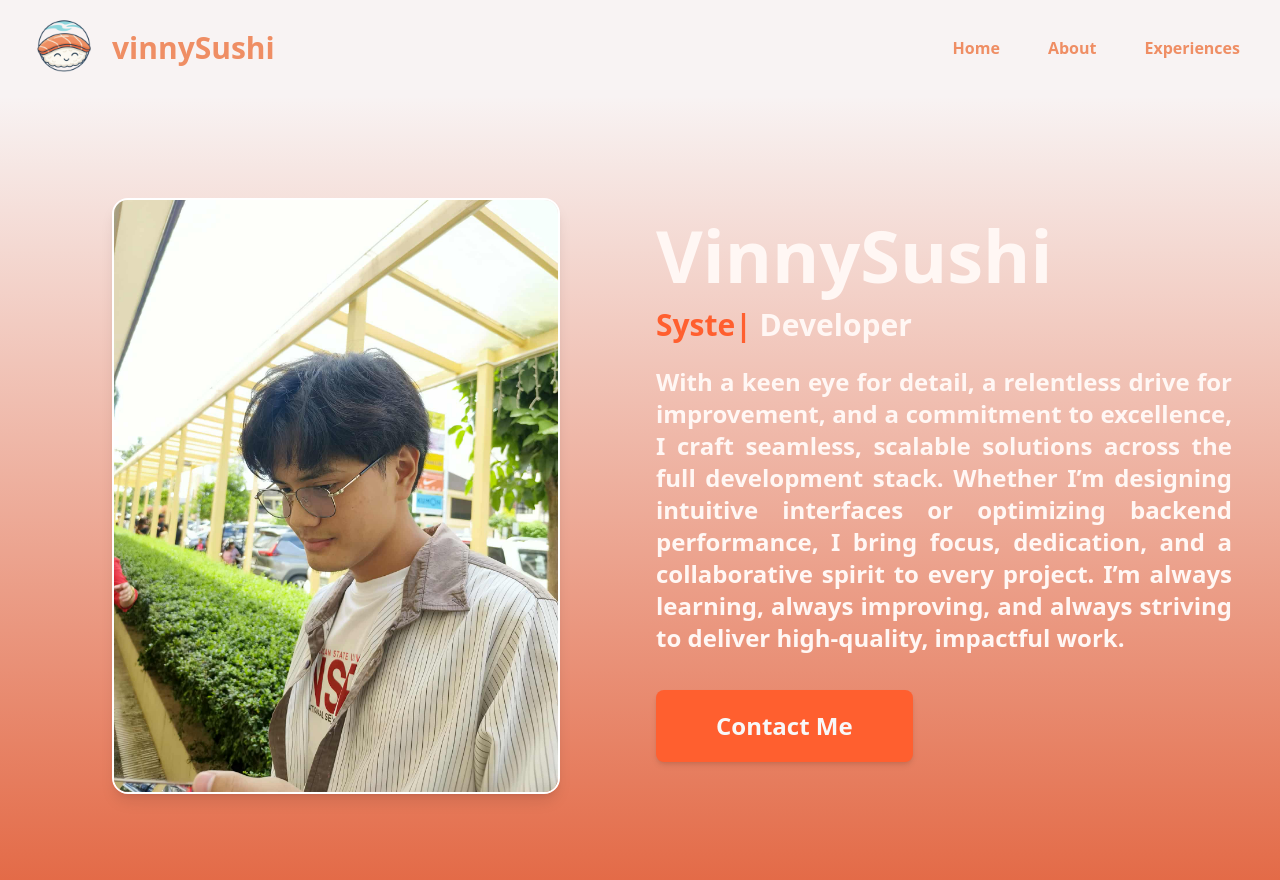
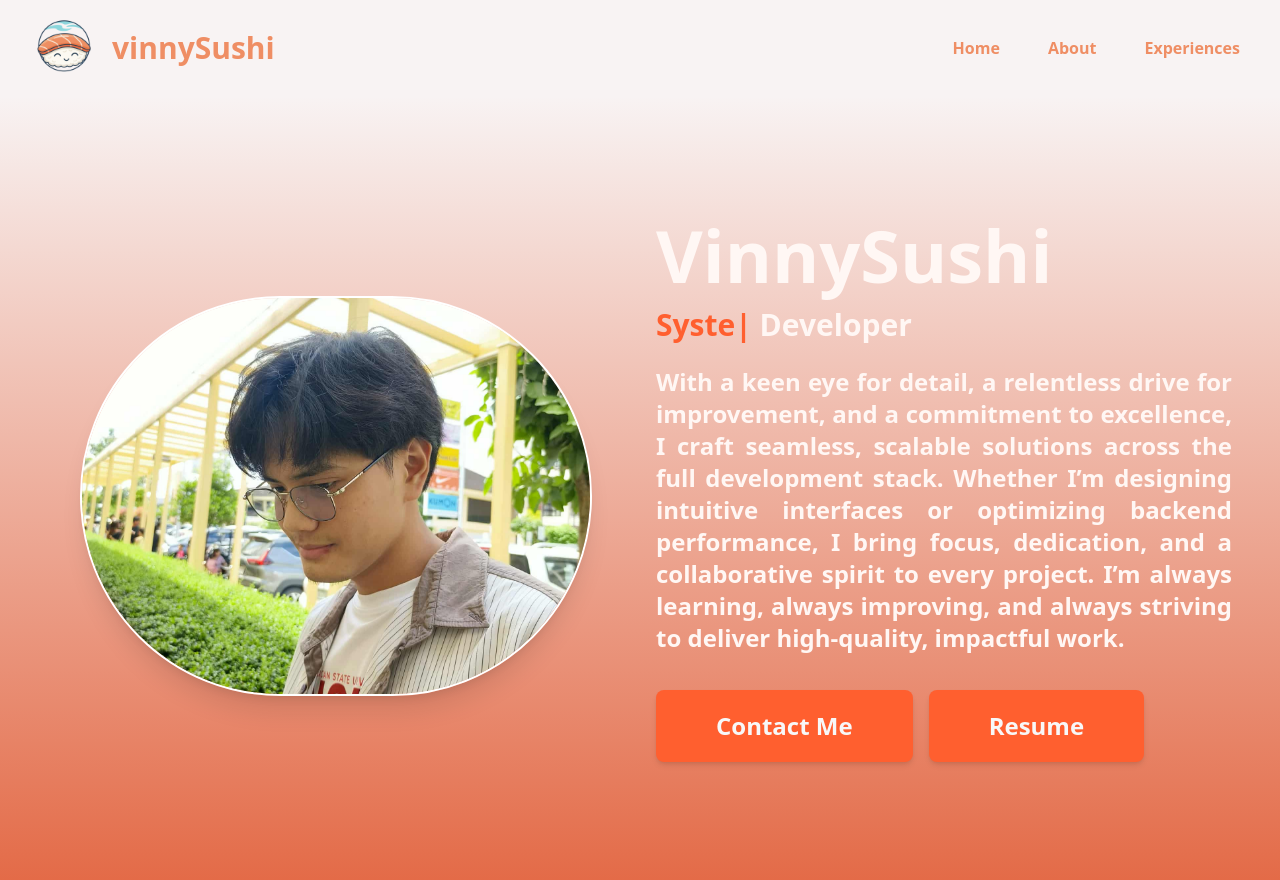
Before and after one commit to DevincciLee/my-portfolio, a React (Vite) app: page /vinnySushiPortfolio/home in a window 1280 px wide. Shown: the top 880 px of the page. Built offline with nearby package versions, Linux system fonts and the light colour scheme.

Commit message:
added resume button, edited contact me button

```diff
--- a/src/components/HomepageContent.jsx
+++ b/src/components/HomepageContent.jsx
@@ -4,15 +4,18 @@ import Headshot from '../assets/headshot.jpeg';
 
 const HomepageContent = () => {
   return (
+
+    /* Image */
     <section className='animate-loadstart w-full bg-gradient-to-b from-[#00000000] to-[#e36844] min-h-screen flex flex-col md:flex-row items-center justify-center gap-8 p-6 md:p-12 text-[#111827]'>
       <div className="image-content flex justify-center items-center w-full md:w-1/2">
         <img
           src={Headshot}
           alt="VinnySushi headshot"
-          className='w-3/4 sm:w-2/3 md:w-full max-w-sm md:max-w-md h-auto object-cover rounded-2xl border-2 border-white shadow-lg'
+          className='w-3/4 sm:w-2/3 md:w-full max-w-sm md:max-w-lg h-[50vh] object-cover rounded-full border-2 border-white shadow-xl'
         />
       </div>
 
+      {/* Texts */}
       <div className="text-content flex flex-col items-center md:items-start justify-center text-justify md:text-left w-full md:w-1/2">
         <h1 className='text-3xl sm:text-4xl text-[#fff7f4] md:text-5xl lg:text-6xl xl:text-7xl font-bold leading-tight max-w-4xl'>VinnySushi</h1>
         <h2 className='text-[#fff7f4] mt-1 mb-5 text-lg sm:text-xl md:text-2xl lg:text-3xl font-extrabold leading-snug max-w-3xl'><ReactTyped className='text-[#ff5f2f]' strings={["Backend", "Systems", "Web"]} typeSpeed={40} backSpeed={30} loop/> Developer</h2>
@@ -22,9 +25,16 @@ const HomepageContent = () => {
         <a href="https://www.facebook.com/devinccilee"><button
           type="button"
           aria-label="Contact Me"
-          className="bg-[#ff5f2f] text-[#f8f8f8] my-5 text-2xl px-15 py-5 rounded-lg font-semibold shadow-md hover:brightness-95 focus:outline-none focus:ring-2 focus:ring-offset-2 focus:ring-[#8cd8dc] transition"
+          className="bg-[#ff5f2f] text-[#f8f8f8] my-5 mr-4 text-2xl px-15 py-5 rounded-lg font-semibold shadow-md hover:brightness-80 focus:outline-none focus:ring-2 focus:ring-offset-2 focus:ring-[#8cd8dc] transition"
         >
           Contact Me
+        </button></a>
+        <a href="https://www.facebook.com/devinccilee"><button
+          type="button"
+          aria-label="Resume"
+          className="bg-[#ff5f2f] text-[#f8f8f8] my-5 text-2xl px-15 py-5 rounded-lg font-semibold shadow-md hover:brightness-80 focus:outline-none focus:ring-2 focus:ring-offset-2 focus:ring-[#8cd8dc] transition"
+        >
+          Resume
         </button></a>
         </div>
       </div>
```
